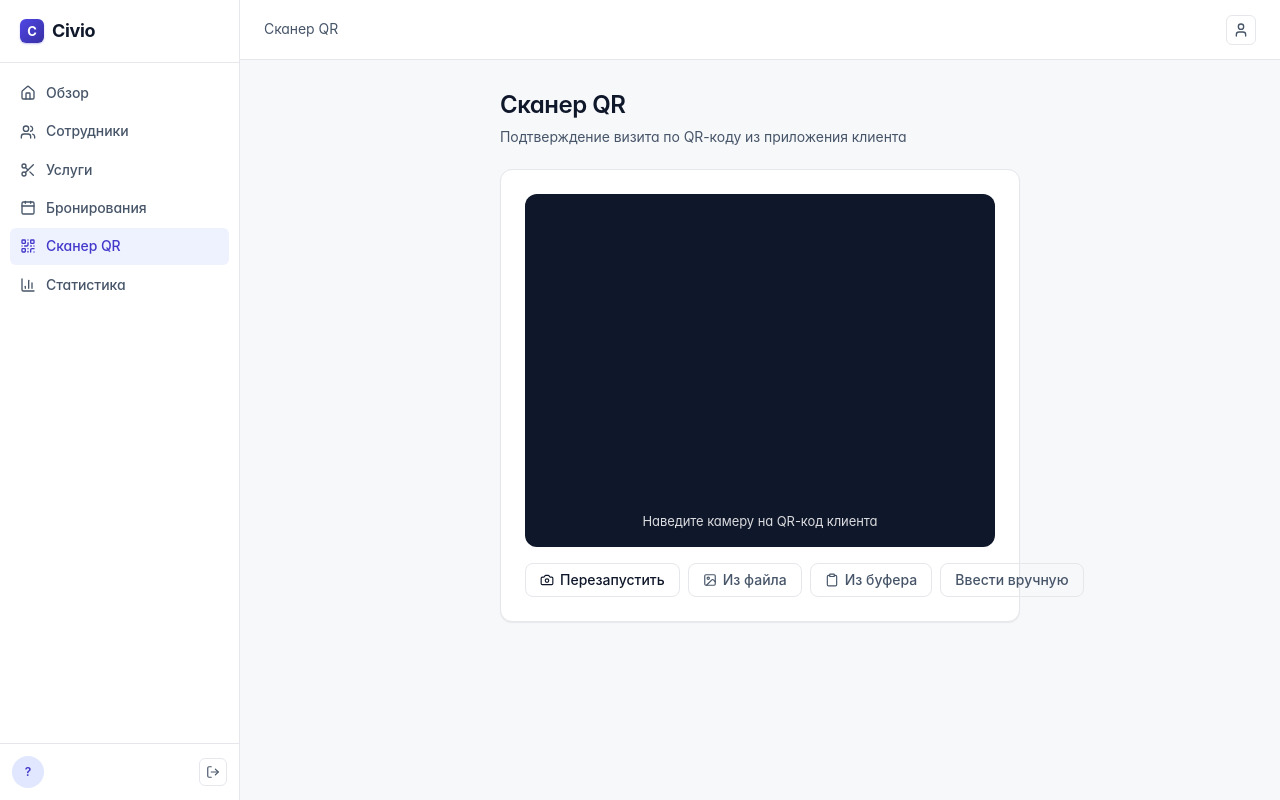
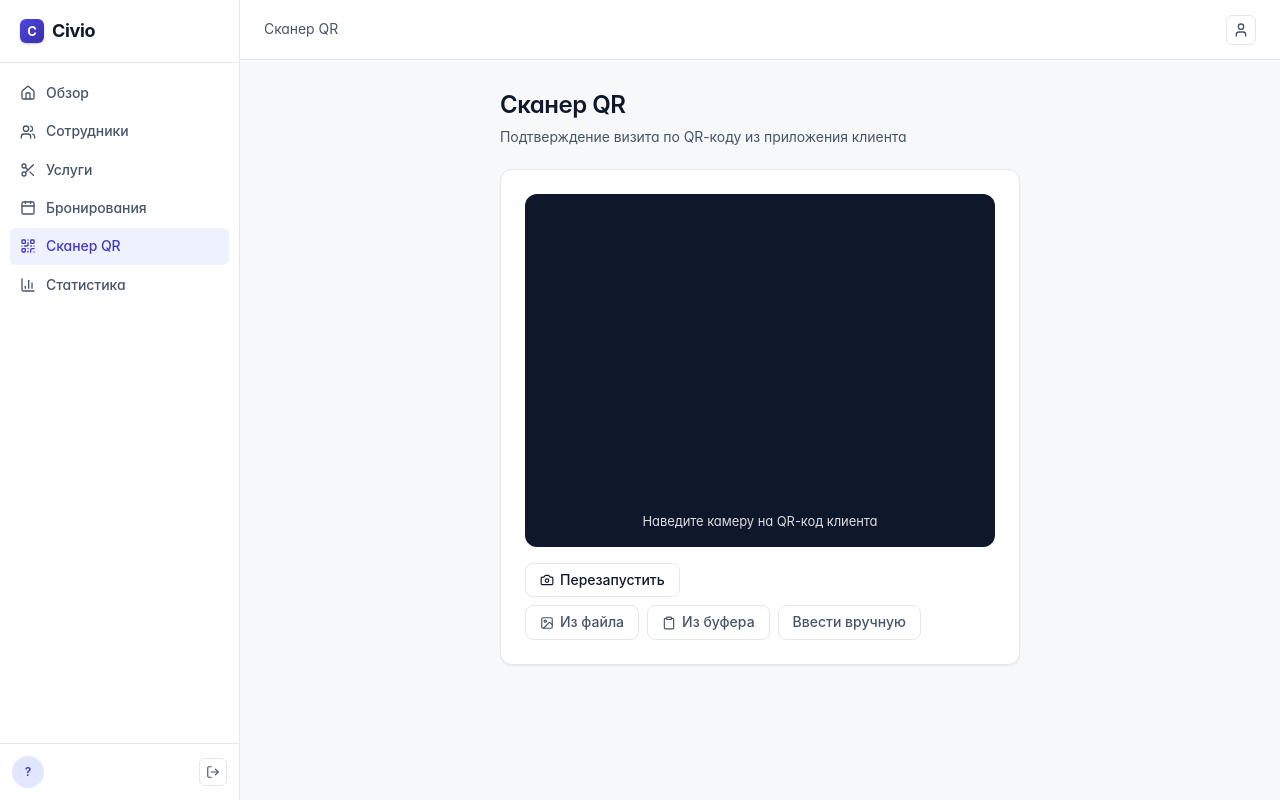
Before and after one commit to dxsireq/Civio, a React (Vite) app in the folder clients/Civio.Web/: page /organizations/1/scan in a window 1280 px wide. Built offline with nearby package versions, Linux system fonts and the light colour scheme; no server answers; sample sign-in values are in the browser's storage; a web font is replaced by a local one.

Commit message:
fix: add flexWrap for row overflowing

```diff
--- a/clients/Civio.Web/src/pages/org/ScannerPage.tsx
+++ b/clients/Civio.Web/src/pages/org/ScannerPage.tsx
@@ -312,6 +312,7 @@ export function ScannerPage() {
                 style={{
                   display: 'flex',
                   justifyContent: 'space-between',
+                  flexWrap: 'wrap',
                   marginTop: 16,
                   gap: 8,
                 }}
@@ -324,7 +325,7 @@ export function ScannerPage() {
                   <Camera size={14} />
                   Перезапустить
                 </button>
-                <div style={{ display: 'flex', gap: 8 }}>
+                <div style={{ display: 'flex', flexWrap: 'wrap', gap: 8 }}>
                   <button
                     type="button"
                     className="btn btn-ghost"
```
